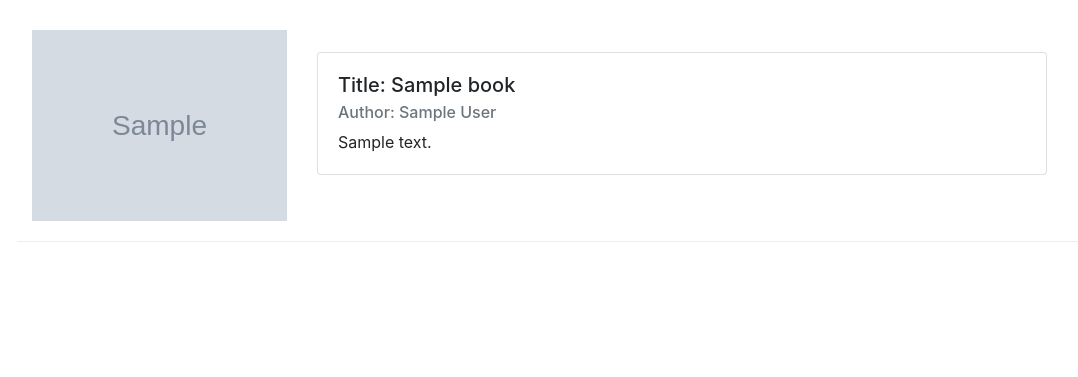
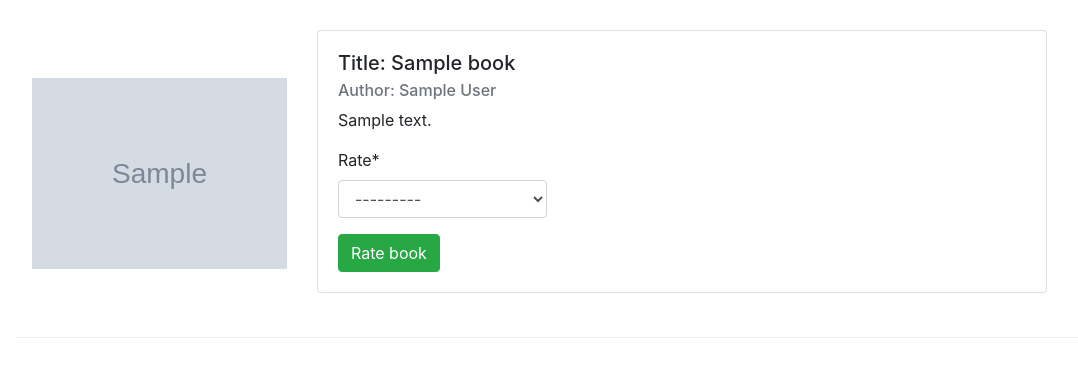
Before and after one commit to btudorache/myshelf, a Django app: page /books/search/1/ in a window 1280 px wide. Shown: the part 56-433 px from the top of the page, without its empty margins (53-1131 px from the left). Run offline with Django 3.2, Linux system fonts and the light colour scheme; a user stored in the database is signed in; tables that the repository leaves empty hold one stand-in row (values such as "Sample post"); grey boxes marked "Sample" are stand-in pictures; some libraries are stand-ins or nearby versions.

Commit message:
added book rating functionality and various small changes

```diff
--- a/accounts/templates/accounts/user/user_update.html
+++ b/accounts/templates/accounts/user/user_update.html
@@ -10,6 +10,6 @@
     {{ user_form|crispy }}
     {{ profile_form|crispy }}
     {% csrf_token %}
-    <p><input type="submit" value="Save changes"></p>
+    <button type="submit" class="btn btn-primary">Update profile</button>
   </form>
 {% endblock %}
--- /dev/null
+++ b/books/forms.py
@@ -0,0 +1,9 @@
+from django import forms
+
+from .models import BookRating
+
+
+class BookRateForm(forms.ModelForm):
+    class Meta:
+        model = BookRating
+        fields = ('rate',)
--- a/books/templates/books/book_detail.html
+++ b/books/templates/books/book_detail.html
@@ -1,4 +1,5 @@
 {% extends "base.html" %}
+{% load crispy_forms_tags %}
 
 {% block title %}{{ user.get_full_name }}{% endblock %}
 
@@ -13,8 +14,35 @@
             <h5 class="card-title">Title: {{ book.title }}</h5>
             <h6 class="card-subtitle mb-2 text-muted">Author: {% for author in book.author.all %} {{ author }} {% endfor %}</h6>
             <p class="card-text">{{ book.description }}</p>
+
+            {% if user.is_authenticated  %}
+              {% if rating %}
+                <p><strong>Your rating for this book: {{ rating.rate }}/5</strong></p>
+              {% endif %}
+
+              <form method="post" enctype="multipart/form-data">
+                {% csrf_token %}
+                <div class="row">
+                  <div class="col-sm-4 col-12">
+                    {{ book_rate_form.rate|as_crispy_field }}
+                    <button type="submit" class="btn btn-success">Rate book</button>
+                  </div>
+                  <div class="col-sm-4 col-12">
+
+                  </div>
+                  <div class="col-sm-4 col-12">
+
+                  </div>
+                </div>
+
+              </form>
+            {% endif %}
+
           </div>
         </div>
       </div>
     </div>
 {% endblock %}
+
+{% block domready %}
+{% endblock %}
--- a/books/views.py
+++ b/books/views.py
@@ -1,6 +1,12 @@
 from django.shortcuts import render, get_object_or_404
+from django.contrib import messages
 
-from .models import Book, Genre
+from .models import (
+    Book,
+    Genre,
+    BookRating,
+)
+from .forms import BookRateForm
 
 
 def book_search_list(request, genre_id=None):
@@ -15,5 +21,31 @@ def book_search_list(request, genre_id=None):
 
 
 def book_detail(request, book_id):
+    # view for both adding a new rating or updating and old one
     book = get_object_or_404(Book, id=book_id)
-    return render(request, 'books/book_detail.html', {'book': book, 'section': 'search'})
+    try:
+        rating = BookRating.objects.get(rated_by=request.user, book_rated=book)
+    except BookRating.DoesNotExist:
+        rating = None
+
+    if request.method == 'POST':
+        if rating:
+            book_rate_form = BookRateForm(instance=rating, data=request.POST)
+        else:
+            book_rate_form = BookRateForm(data=request.POST)
+
+        if book_rate_form.is_valid() and rating:
+            rating = book_rate_form.save()
+            messages.success(request, 'Rating updated successfully!')
+        elif book_rate_form.is_valid():
+            rating = book_rate_form.save(commit=False)
+            rating.rated_by = request.user
+            rating.book_rated = book
+            rating.save()
+            messages.success(request, 'New rating added successfully!')
+    else:
+        book_rate_form = BookRateForm()
+    return render(request, 'books/book_detail.html', {'book': book,
+                                                      'section': 'search',
+                                                      'book_rate_form': book_rate_form,
+                                                      'rating': rating})
--- a/layout/templates/base.html
+++ b/layout/templates/base.html
@@ -106,6 +106,9 @@
     <!-- jQuery first, then Popper.js, then Bootstrap JS -->
     <script src="https://code.jquery.com/jquery-3.4.1.slim.min.js" integrity="sha384-J6qa4849blE2+poT4WnyKhv5vZF5SrPo0iEjwBvKU7imGFAV0wwj1yYfoRSJoZ+n" crossorigin="anonymous"></script>
     <script src="https://cdn.jsdelivr.net/npm/js-cookie@2.2.1/src/js.cookie.min.js"></script>
+    <script src="https://cdn.jsdelivr.net/npm/popper.js@1.16.0/dist/umd/popper.min.js" integrity="sha384-Q6E9RHvbIyZFJoft+2mJbHaEWldlvI9IOYy5n3zV9zzTtmI3UksdQRVvoxMfooAo" crossorigin="anonymous"></script>
+    <script src="https://stackpath.bootstrapcdn.com/bootstrap/4.4.1/js/bootstrap.min.js" integrity="sha384-wfSDF2E50Y2D1uUdj0O3uMBJnjuUD4Ih7YwaYd1iqfktj0Uod8GCExl3Og8ifwB6" crossorigin="anonymous"></script>
+    <script src="{% static "js/base.js" %}"></script>
     <script>
       var csrftoken = Cookies.get('csrftoken');
       function csrfSafeMethod(method) {
@@ -119,13 +122,11 @@
           }
         }
       });
-      $(document).ready(function(){
+      $(document).ready(function() {
         {% block domready %}
         {% endblock %}
       });
     </script>
 
-    <script src="https://cdn.jsdelivr.net/npm/popper.js@1.16.0/dist/umd/popper.min.js" integrity="sha384-Q6E9RHvbIyZFJoft+2mJbHaEWldlvI9IOYy5n3zV9zzTtmI3UksdQRVvoxMfooAo" crossorigin="anonymous"></script>
-    <script src="https://stackpath.bootstrapcdn.com/bootstrap/4.4.1/js/bootstrap.min.js" integrity="sha384-wfSDF2E50Y2D1uUdj0O3uMBJnjuUD4Ih7YwaYd1iqfktj0Uod8GCExl3Og8ifwB6" crossorigin="anonymous"></script>
   </body>
 </html>
```
Also changed, not shown: static/js/base.js (added).
